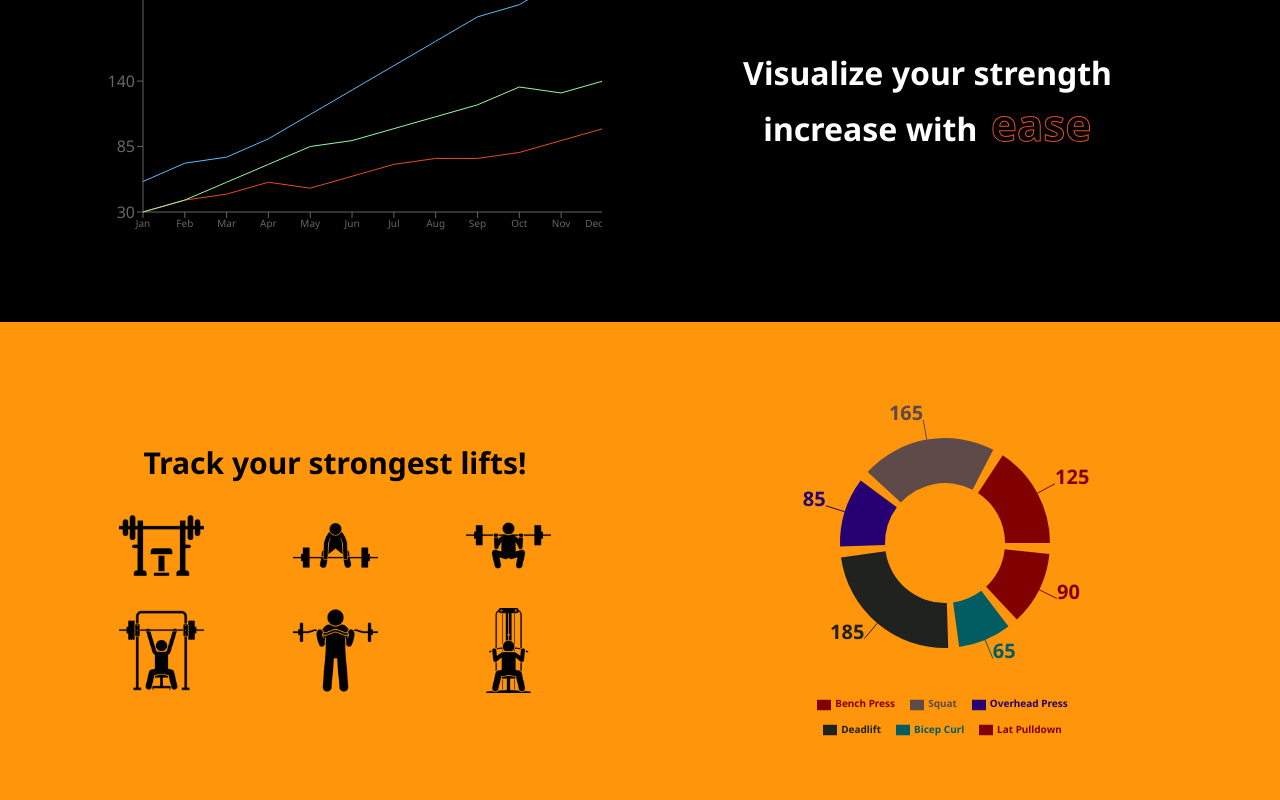
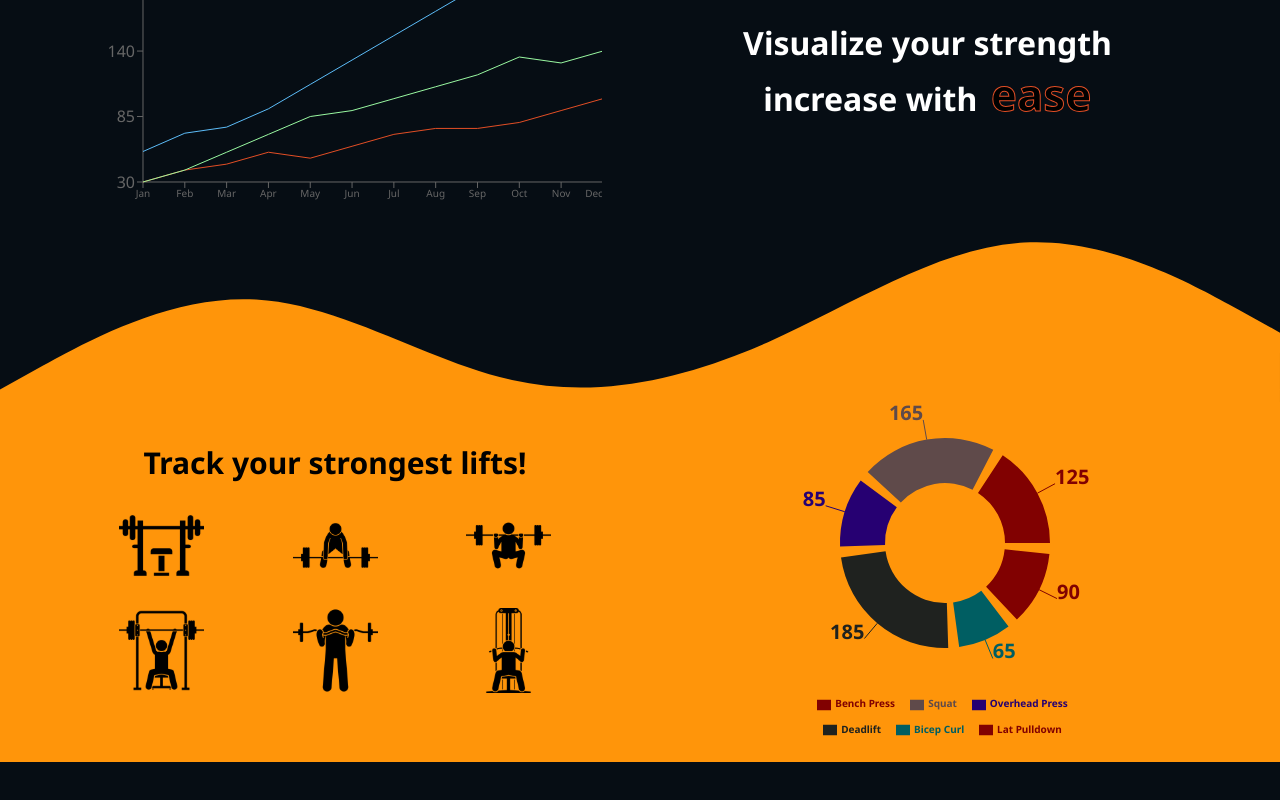
Before and after one commit to AtanasovCode/lift-log, a React (Vite) app: page / in a window 1280 px wide. Shown: the part 918-1718 px from the top of the page. After the commit the page ends 1680 px from the top, so only its background shows below. Built offline with nearby package versions, Linux system fonts and the light colour scheme; a web font is replaced by a local one.

Commit message:
added wave svg to homepage sections

```diff
--- a/src/components/graphs/homepage-graphs/StrongestLiftsGraph.tsx
+++ b/src/components/graphs/homepage-graphs/StrongestLiftsGraph.tsx
@@ -3,6 +3,7 @@ import { ThemeContext } from "styled-components";
 import { useContext, useEffect, useState } from "react";
 import useWindowSize from "../../hooks/UseWindow";
 import { StrongestLifts } from "../../../assets/data/MockData";
+import wave from '../../../assets/illustrations/wave.svg';
 import {
     PieChart,
     Pie,
@@ -57,6 +58,7 @@ const StrongestLiftsChart = () => {
 
     return (
         <Container>
+            <Wave />
             <Info>
                 <Title>
                     Track your strongest lifts!
@@ -104,8 +106,9 @@ const Container = styled.section`
     display: flex;
     align-items: center;
     justify-content: space-between;
-    padding: 80px 30px;
+    padding: 0 30px 30px 30px;
     background-color: #FF950A;
+    position: relative;
     color: #000;
 
     //targets the parent of the legend items -> .recharts-legend-wrapper
@@ -191,3 +194,26 @@ const Icon = styled.img`
         height: 85px;
     }
 `;
+
+const Wave = styled.div`
+    width: 100%;
+    height: 240px;
+    position: absolute;
+    top: -240px;
+    left: 0;
+    right: 0;
+
+    background-image: url(${wave});
+    background-repeat: no-repeat;
+    background-size: cover;
+
+    @media (max-width: 700px) {
+        height: 150px;
+        top: -150px;
+    }
+
+    @media (max-width: 500px) {
+        height: 120px;
+        top: -120px;
+    }
+`;
--- a/src/styles/LiftProgress.Styled.tsx
+++ b/src/styles/LiftProgress.Styled.tsx
@@ -1,20 +1,24 @@
 import styled from "styled-components";
+import bubbleSVG from '../assets/illustrations/bubble.svg';
 
 export const Container = styled.div`
     display: flex;
     flex-direction: row-reverse;
     align-items: center;
+    position: relative;
     justify-content: space-between;
-    background-color: #000;
+    background-color: ${props => props.theme.richBlackDark};
     color: ${props => props.theme.defaultFontColor};
-    padding: 80px 100px;
+    padding: 50px 100px 190px 100px;
 
     @media (max-width: 1000px) {
         padding: 80px;
+        padding-bottom: 190px;
     }
 
     @media (max-width: 900px) {
         padding: 80px 20px;
+        padding-bottom: 190px;
     }
 
     @media (max-width: 700px) {
@@ -22,6 +26,10 @@ export const Container = styled.div`
         flex-direction: column;
         align-items: center;
         justify-content: center;
+    }
+
+    @media (max-width: 500px) {
+        padding-bottom: 120px;
     }
 `;
 
@@ -124,3 +132,15 @@ export const TooltipDot = styled.div`
     opacity: .5;
     background-color: black;
 `;
+
+export const Bubble = styled.div`
+    height: 240px;
+    width: 100%;
+    position: absolute;
+    left: 0;
+    bottom: -200px;
+    z-index: 15;
+    background-image: url(${bubbleSVG});
+    background-repeat: no-repeat;
+    background-size: cover;
+`;
```
Also changed, not shown: src/assets/illustrations/bubble.svg (added), src/assets/illustrations/wave.svg (added).
